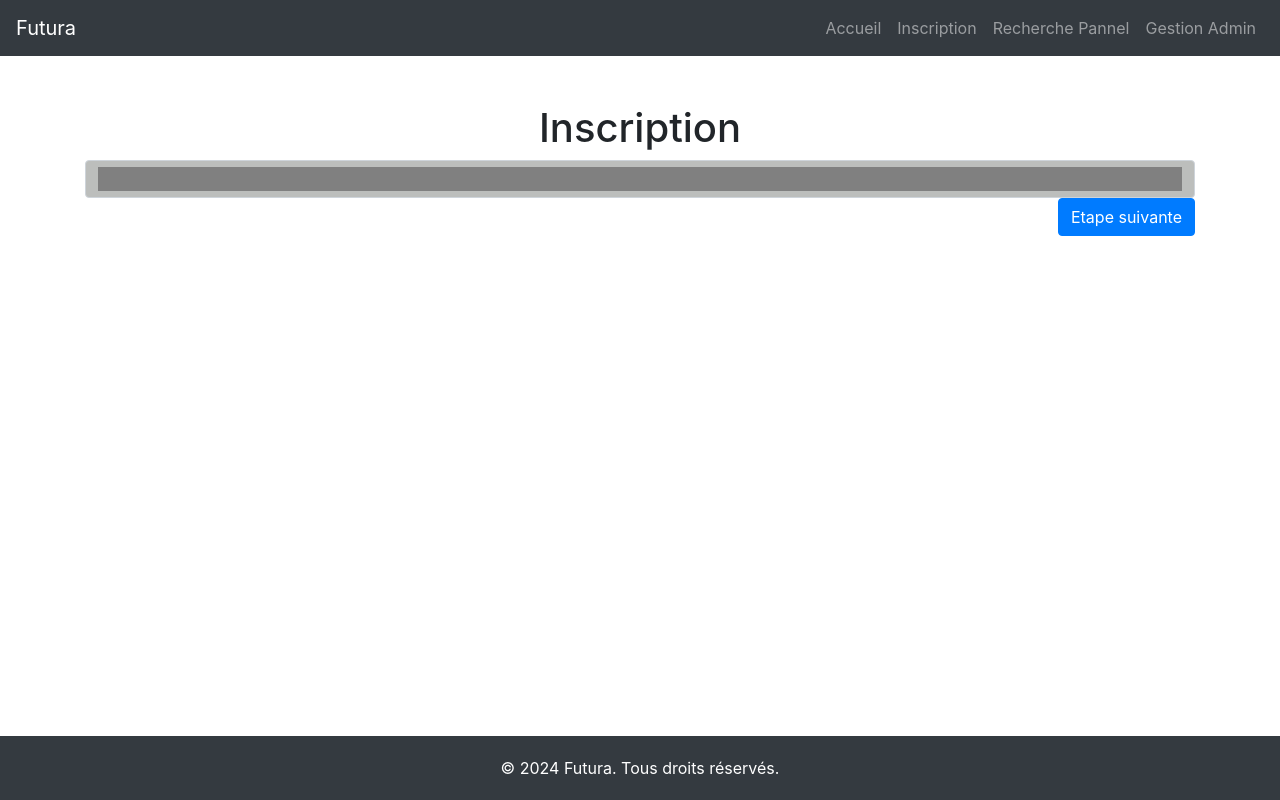
After one commit to ccperchou/AF, a Flask app: page /pannel_research in a window 1280 px wide. The commit adds this page. Run offline with Flask 3, Linux system fonts and the light colour scheme; some libraries are stand-ins or nearby versions.

Commit message:
new page pannel_research

```diff
--- a/app.py
+++ b/app.py
@@ -104,6 +104,11 @@ def admin():
     return render_template("admin.html", users=users)
 
 
+@app.route("/pannel_research", methods=["GET", "POST"])
+def pannel_research():
+    return render_template("pannel_research.html")
+
+
 @app.route("/delete-user/<int:user_id>", methods=["POST"])
 def delete_user(user_id):
     user = User.query.get_or_404(user_id)
--- a/templates/add-user.html
+++ b/templates/add-user.html
@@ -50,6 +50,9 @@
                 </li>
                 <li class="nav-item">
                     <a class="nav-link" href="{{ url_for('add_user') }}">Inscription</a>
+                </li>
+                <li class="nav-item">
+                    <a class="nav-link" href="{{ url_for('pannel_research') }}">Recherche Pannel</a>
                 </li>
                 <li class="nav-item">
                     <a class="nav-link" href="{{ url_for('admin') }}">Gestion Admin</a>
--- a/templates/admin.html
+++ b/templates/admin.html
@@ -55,6 +55,9 @@
                 </li>
                 <li class="nav-item">
                     <a class="nav-link" href="{{ url_for('add_user') }}">Inscription</a>
+                </li>
+                <li class="nav-item">
+                    <a class="nav-link" href="{{ url_for('pannel_research') }}">Recherche Pannel</a>
                 </li>
                 <li class="nav-item">
                     <a class="nav-link" href="{{ url_for('admin') }}">Gestion Admin</a>
--- /dev/null
+++ b/templates/pannel_research.html
@@ -0,0 +1,156 @@
+<!DOCTYPE html>
+<html lang="fr">
+<head>
+    <meta charset="UTF-8">
+    <meta name="viewport" content="width=device-width, initial-scale=1.0">
+    <title>Inscription</title>
+    <link href="https://stackpath.bootstrapcdn.com/bootstrap/4.5.2/css/bootstrap.min.css" rel="stylesheet">
+    <style>
+        .additional-fields {
+            display: none;
+        }
+        .page {
+            display: none;
+        }
+        .page.active {
+            display: block;
+        }
+        #progress-bar {
+            color: green; /* For Firefox */
+            background: rgb(188, 190, 188); /* For Chrome, Safari, and Opera */
+        }
+        body {
+            display: flex;
+            flex-direction: column;
+            min-height: 100vh;
+        }
+
+        .container {
+            flex: 1;
+        }
+        footer {
+            background-color: #343a40;
+            color: white;
+            text-align: center;
+            padding: 20px 0;
+            margin-top: 50px;
+        }
+    </style>
+</head>
+<body>
+    <nav class="navbar navbar-expand-lg navbar-dark bg-dark">
+        <a class="navbar-brand" href="{{ url_for('home') }}">Futura</a>
+        <button class="navbar-toggler" type="button" data-toggle="collapse" data-target="#navbarNav" aria-controls="navbarNav" aria-expanded="false" aria-label="Toggle navigation">
+            <span class="navbar-toggler-icon"></span>
+        </button>
+        <div class="collapse navbar-collapse" id="navbarNav">
+            <ul class="navbar-nav ml-auto">
+                <li class="nav-item">
+                    <a class="nav-link" href="{{ url_for('home') }}">Accueil</a>
+                </li>
+                <li class="nav-item">
+                    <a class="nav-link" href="{{ url_for('add_user') }}">Inscription</a>
+                </li>
+                <li class="nav-item">
+                    <a class="nav-link" href="{{ url_for('pannel_research') }}">Recherche Pannel</a>
+                </li>
+                <li class="nav-item">
+                    <a class="nav-link" href="{{ url_for('admin') }}">Gestion Admin</a>
+                </li>
+            </ul>
+        </div>
+    </nav>
+
+    <div class="container mt-5">
+        <h1 class="text-center">Inscription</h1>
+        <progress id="progress-bar" class="form-control" value="0" max="100"></progress>
+
+        <form id="userForm" action="{{ url_for('add_user') }}" method="POST">
+            <div id="page1" class="page active">
+
+                <button type="button" class="btn btn-primary float-right" onclick="nextPage()">Etape suivante</button>
+            </div>
+
+            <div id="page2" class="page">
+                <div class="form-group">
+                    <label for="status">Status</label>
+                    <input type="text" class="form-control" id="status" name="status" required>
+                </div>
+
+                <button type="button" class="btn btn-secondary float-left" onclick="previousPage()">Précédent</button>
+                <button type="button" class="btn btn-primary float-right" onclick="nextPage()">Etape suivante</button>
+            </div>
+
+            <div id="page3" class="page">
+
+                <button type="button" class="btn btn-secondary float-left" onclick="previousPage()">Précédent</button>
+                <button type="submit" class="btn btn-success float-right">S'inscrire</button>
+            </div>
+        </form>
+    </div>
+
+    <script src="https://code.jquery.com/jquery-3.5.1.min.js"></script>
+    <script src="https://stackpath.bootstrapcdn.com/bootstrap/4.5.2/js/bootstrap.min.js"></script>
+    <script>
+        let emailValid = false;  // Variable to track email validation
+
+        function nextPage() {
+
+            let currentPage = $('.page.active');
+            if (currentPage.attr('id') === 'page1' && !emailValid) {
+                alert('Veuillez utiliser un email unique avant de continuer.');
+                return;
+            }
+            let nextPage = currentPage.next('.page');
+            if (nextPage.length) {
+                currentPage.removeClass('active');
+                nextPage.addClass('active');
+            }
+            updateProgressBar();
+        }
+
+        function previousPage() {
+            let currentPage = $('.page.active');
+            let prevPage = currentPage.prev('.page');
+            if (prevPage.length) {
+                currentPage.removeClass('active');
+                prevPage.addClass('active');
+            }
+            updateProgressBar();
+        }
+
+        function updateProgressBar() {
+            let totalPages = $('.page').length;
+            let currentPage = $('.page.active').index() + 1;
+            let progress = (currentPage / totalPages) * 100;
+            $('#progress-bar').val(progress);
+        }
+
+        $(document).ready(function() {
+            $('#email').on('blur', function() {
+                let email = $(this).val();
+                if (email) {
+                    $.ajax({
+                        url: '/check-email',
+                        type: 'POST',
+                        contentType: 'application/json',
+                        data: JSON.stringify({email: email}),
+                        success: function(response) {
+                            if (response.exists) {
+                                $('#emailHelp').text('Cet email est déjà utilisé').css('color', 'red');
+                                emailValid = false;
+                            } else {
+                                $('#emailHelp').text('Cet email est disponible').css('color', 'green');
+                                emailValid = true;
+                            }
+                        }
+                    });
+                }
+            });
+        });
+    </script>
+    <footer>
+        &copy; 2024 Futura. Tous droits réservés.
+    </footer>
+</body>
+</html>
```
Also changed, not shown: templates/index.html (+6 -3 lines).
